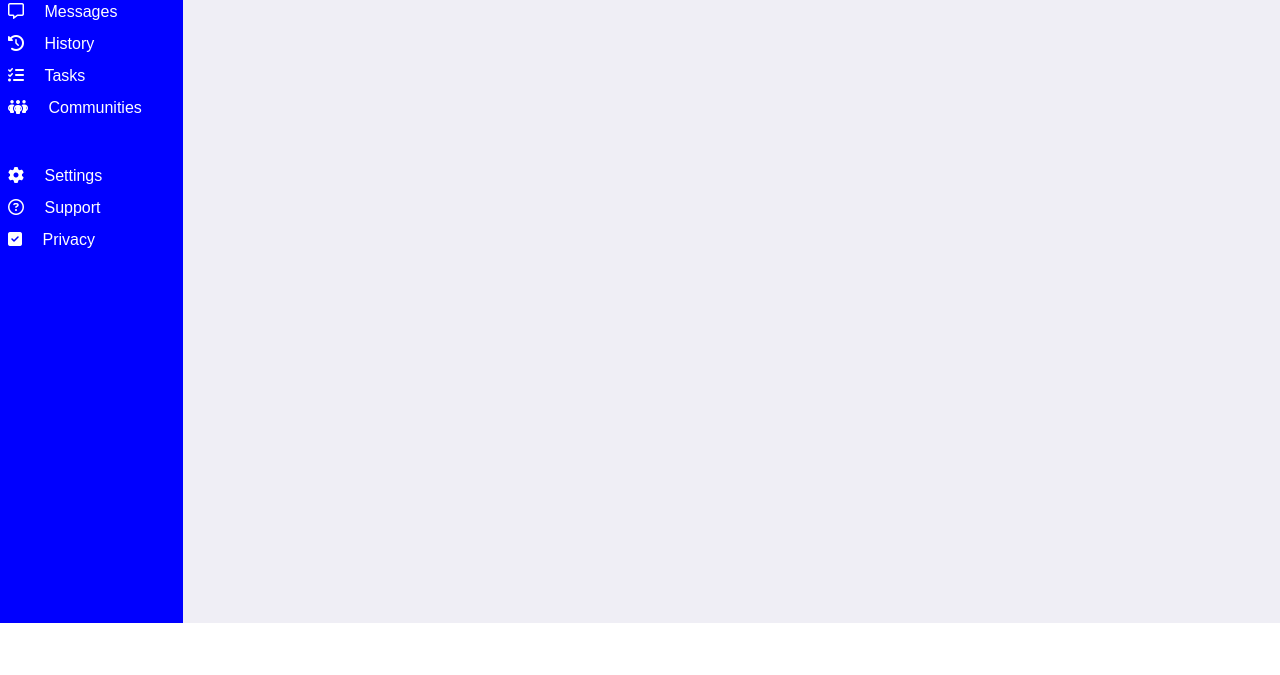
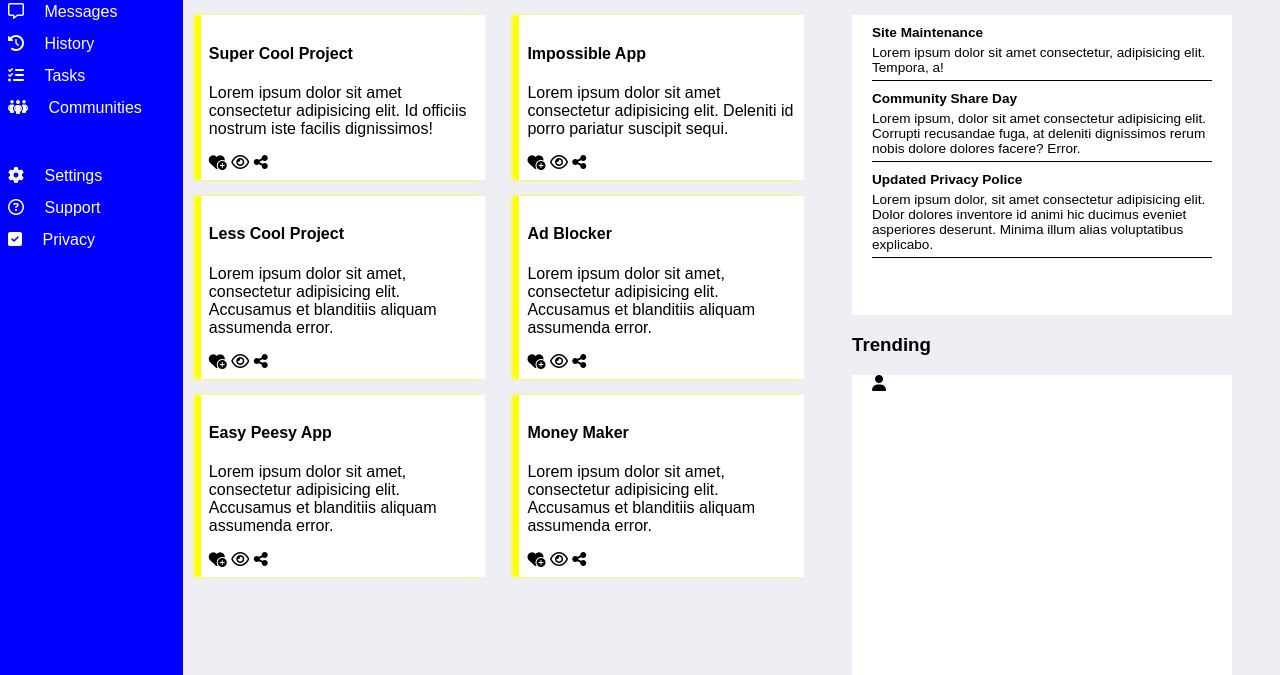
Before and after one commit to AhmedSaadKader/odin-admin-dashboard, a plain HTML site: page index.html in a window 1280 px wide. Shown: the part 177-852 px from the top of the page. Before the commit the page ends 800 px from the top, so only its background shows below. Drawn offline with Linux system fonts and the light colour scheme.

Commit message:
header and main html and css

```diff
--- a/index.html
+++ b/index.html
@@ -81,6 +81,80 @@
         </div>
     </header>
 
-    <main></main>
+    <main>
+        <div class="projects">
+            <h3>Your Projects</h3>
+            <div class="cards">
+                <div class="card-single">
+                    <h4>Super Cool Project</h4>
+                    <p>Lorem ipsum dolor sit amet consectetur adipisicing elit. Id officiis nostrum iste facilis dignissimos!</p>
+                    <div>
+                        <i class="fa-solid fa-heart-circle-plus"></i>
+                        <i class="fa-regular fa-eye"></i>
+                        <i class="fa-solid fa-share-nodes"></i>
+                    </div>
+                </div>
+                <div class="card-single">
+                    <h4>Impossible App</h4>
+                    <p>Lorem ipsum dolor sit amet consectetur adipisicing elit. Deleniti id porro pariatur suscipit sequi.</p>
+                    <div>
+                        <i class="fa-solid fa-heart-circle-plus"></i>
+                        <i class="fa-regular fa-eye"></i>
+                        <i class="fa-solid fa-share-nodes"></i>
+                    </div>
+                </div>
+                <div class="card-single">
+                    <h4>Less Cool Project</h4>
+                    <p>Lorem ipsum dolor sit amet, consectetur adipisicing elit. Accusamus et blanditiis aliquam assumenda error.</p>
+                    <div>
+                        <i class="fa-solid fa-heart-circle-plus"></i>
+                        <i class="fa-regular fa-eye"></i>
+                        <i class="fa-solid fa-share-nodes"></i>
+                    </div>
+                </div>
+                <div class="card-single">
+                    <h4>Ad Blocker</h4>
+                    <p>Lorem ipsum dolor sit amet, consectetur adipisicing elit. Accusamus et blanditiis aliquam assumenda error.</p>
+                    <div>
+                        <i class="fa-solid fa-heart-circle-plus"></i>
+                        <i class="fa-regular fa-eye"></i>
+                        <i class="fa-solid fa-share-nodes"></i>
+                    </div>
+                </div>
+                <div class="card-single">
+                    <h4>Easy Peesy App</h4>
+                    <p>Lorem ipsum dolor sit amet, consectetur adipisicing elit. Accusamus et blanditiis aliquam assumenda error.</p>
+                    <div>
+                        <i class="fa-solid fa-heart-circle-plus"></i>
+                        <i class="fa-regular fa-eye"></i>
+                        <i class="fa-solid fa-share-nodes"></i>
+                    </div>
+                </div>
+                <div class="card-single">
+                    <h4>Money Maker</h4>
+                    <p>Lorem ipsum dolor sit amet, consectetur adipisicing elit. Accusamus et blanditiis aliquam assumenda error.</p>
+                    <div>
+                        <i class="fa-solid fa-heart-circle-plus"></i>
+                        <i class="fa-regular fa-eye"></i>
+                        <i class="fa-solid fa-share-nodes"></i>
+                    </div>
+                </div>
+            </div>
+        </div>
+        <div>
+            <h3>Announcements</h3>
+            <div class="anouncement-card">
+                <p><strong>Site Maintenance</strong><span> Lorem ipsum dolor sit amet consectetur, adipisicing elit. Tempora, a!</span>
+                <strong>Community Share Day</strong><span>Lorem ipsum, dolor sit amet consectetur adipisicing elit. Corrupti recusandae fuga, at deleniti dignissimos rerum nobis dolore dolores facere? Error.</span>
+                <strong>Updated Privacy Police</strong><span>Lorem ipsum dolor, sit amet consectetur adipisicing elit. Dolor dolores inventore id animi hic ducimus eveniet asperiores deserunt. Minima illum alias voluptatibus explicabo.</span>
+                </p>
+        </div>
+        <div>
+            <h3>Trending</h3>
+            <div class="trending-card">
+                <p><span class="fa-solid fa-user"></span></p>
+            </div>
+        </div>
+    </main>
 </body>
 </html>
--- a/styles/styles.css
+++ b/styles/styles.css
@@ -138,4 +138,62 @@ main {
     grid-column: 2;
     grid-row: 2;
     background-color: rgb(239, 238, 245);
+    max-width: 100rem;
+    display: flex;
 }
+
+main h3 {
+    margin-left: 3rem;
+}
+
+.cards {
+    display: grid;
+    grid-template-columns: repeat(2, minmax(250px, 380px));
+    gap: 1rem;
+}
+
+.card-single {
+    /* border: 1px solid black; */
+    border-left: 2px solid yellow;
+    box-shadow: -5px 0px 3px yellow;
+    margin-left: 1rem;
+    padding: 0.5rem;
+    background-color: white;
+}
+
+.anouncement-card {
+    margin: 0px 3rem;
+    background-color: white;
+    height: 300px;
+    width: 380px;
+    padding-left: 20px;
+    padding-right: 20px;
+    justify-content: center;
+    align-items: center;
+}
+
+.anouncement-card p {
+    font-size: 0.85rem;
+}
+
+.anouncement-card strong {
+    display: inline-block;
+    margin-top: 10px;
+}
+
+.anouncement-card span {
+    display: inline-block;
+    border-bottom: 1px solid black;
+    padding: 5px 0;
+}
+
+.trending-card {
+    margin: 0px 3rem;
+    background-color: white;
+    height: 300px;
+    width: 380px;
+    padding-left: 20px;
+    padding-right: 20px;
+    justify-content: center;
+    align-items: center;
+}
```
